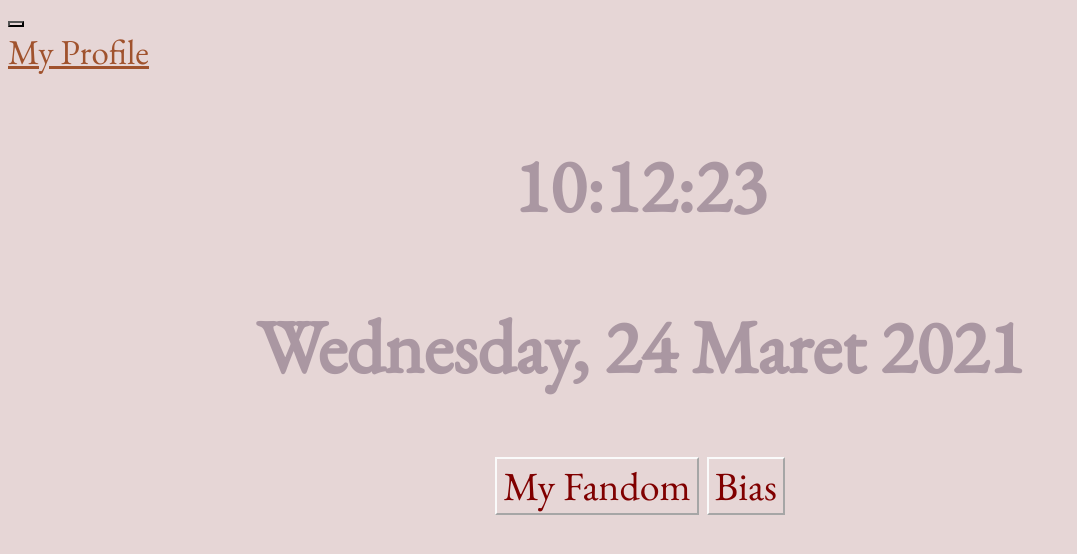
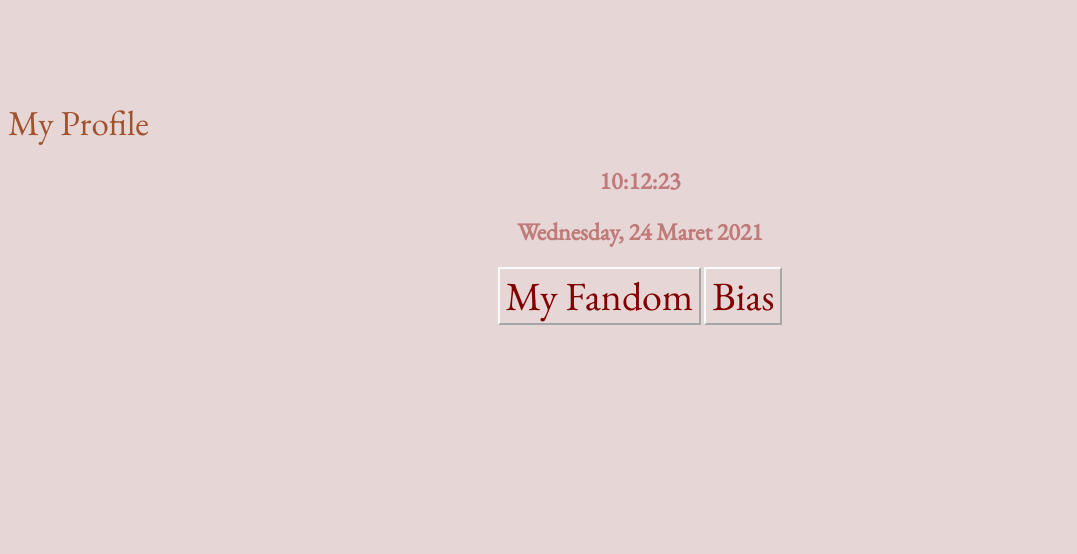
Before and after one commit to SisiliaIndah18/Praktek2-PKW, a PHP site: page /PraktikumJs.html in a window 1280 px wide. Shown: the top 554 px of the page, without its empty margins (0-1077 px from the left). Run offline with PHP 8.4, Linux system fonts and the light colour scheme.

Commit message:
Tugas Js

```diff
--- /dev/null
+++ b/JsStyle.css
@@ -0,0 +1,34 @@
+/*Responsive Website*/
+
+@import url('https://fonts.googleapis.com/css2?family=EB+Garamond&display=swap');
+
+*{
+  font-family: 'EB Garamond', serif;
+}
+
+*{
+  background-color: rgb(230, 214, 214);
+}
+
+.section{
+  text-align: center;
+  color: rgb(192, 122, 122);
+  margin-top: 100px;
+}
+
+.navbar{
+    text-align: left;
+    display: flex;
+}
+
+/*CSS hanya diatas 768px*/
+/*Desktop device*/
+/*Media query*/
+
+@media(min-width: 768px){
+  .section1{
+      color: rgb(85, 73, 73);
+      display: flex;
+  }
+
+}
--- a/PraktikumJs.html
+++ b/PraktikumJs.html
@@ -6,21 +6,17 @@
     <meta name="viewport" content="width=device-width, initial-scale=1.0">
     <title>SisiliaIndahLestari</title>
 
-        <link rel="stylesheet" href="style.css">
+        <link rel="stylesheet" href="JsStyle.css">
 </head>
 <body>
-    <div>
+    <section>
+        <div class="section">
+            <div class="navbar">
                 <nav class="navbar navbar-expand-lg navbar-light bg-light">
-            <button class="navbar-toggler" type="button" data-toggle="collapse"
-            data-target="#navbarSupportedContent" aria-controls="navbarSupportedContent"
-            aria-expanded="false" aria-label="Toggle navigation">
-              <span class="navbar-toggler-icon"></span>
-            </button>
-
                     <div class="collapse navbar-collapse" id="navbarSupportedContent">
                         <div class="navbar-nav ml-auto">
                             <a class="nav-link" href="index.html"
-                    style="font-size: 35px; color: sienna;">My Profile</a>
+                            style="font-size: 35px; color: sienna;text-decoration: none;">My Profile</a>
                         </div>
                     </div>
                   </nav>
@@ -38,6 +34,8 @@
                 <button onclick="Bias()" style="font-size: 40px;color: maroon;
                 border-color: rgb(250, 250, 250);" style="display: flex;" style="text-align: center;">Bias</button>
             </div>
+        </div>
+    </section>
 
     <script src="app.js"></script>
 </body>
--- a/index.html
+++ b/index.html
@@ -132,8 +132,9 @@
 
             <div class="time">
                 <h2 style="text-align: center;"><span><a href="PraktikumJs.html"
-                  style="position: flex; text-decoration: none; color: rgb(209, 157, 148);" target="=_blank">DATE AND TIME</a></h2>
-              </div>
+                    style="position: flex; text-decoration: none; color: rgb(124, 93, 88);"
+                    target="=_blank">DATE AND TIME</a></h2>
+            </div>
 
             <div class="btn">
                 <center>
--- a/style.css
+++ b/style.css
@@ -125,24 +125,9 @@
   margin-top: 100px;
 }
 
-.js{
-  text-align: center;
-  color: rgb(170, 151, 162);
-  font-weight: bold;
-  font-size: 50px;
-}
-
-.btnjs{
-  text-align: center;
-  font-weight: bold;
-  font-size: 40px;
-}
-
 .time{
-  font-size: 30px;
   margin-top: 80px;
 }
-
 
 /*CSS hanya diatas 768px*/
 /*Desktop device*/
```
Lines whose indentation alone changed are shown as unchanged.
